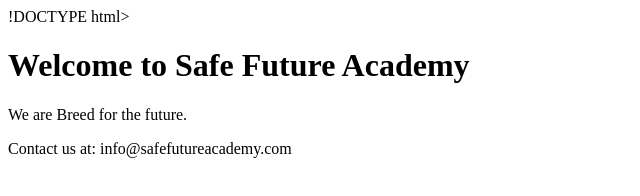
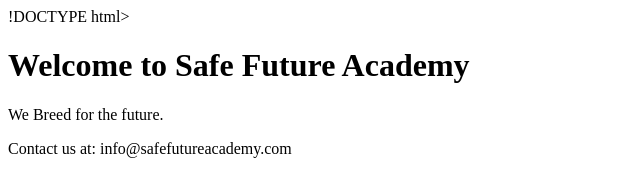
Before and after one commit to ubonggreg/Safe-Future-Academy, a plain HTML site: page index.html in a window 1280 px wide. Shown: the full height of the page, 0-640 px from the left. Drawn offline with Linux system fonts and the light colour scheme.

Commit message:
Update index.html

```diff
--- a/index.html
+++ b/index.html
@@ -7,7 +7,7 @@
 </head>
 <body>
     <h1>Welcome to Safe Future Academy</h1>
-    <p>We are Breed for the future.</p>
+    <p>We Breed for the future.</p>
     <p>Contact us at: info@safefutureacademy.com</p>
 </body>
 </html>
```
